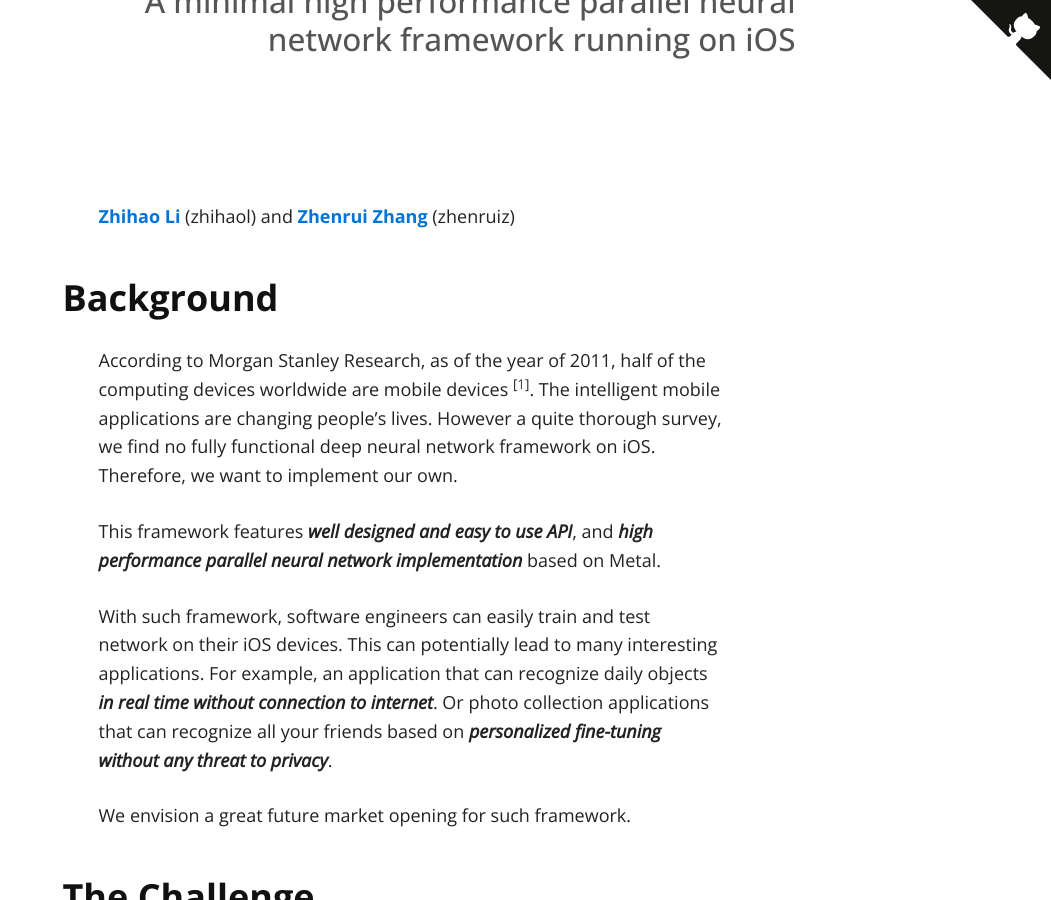
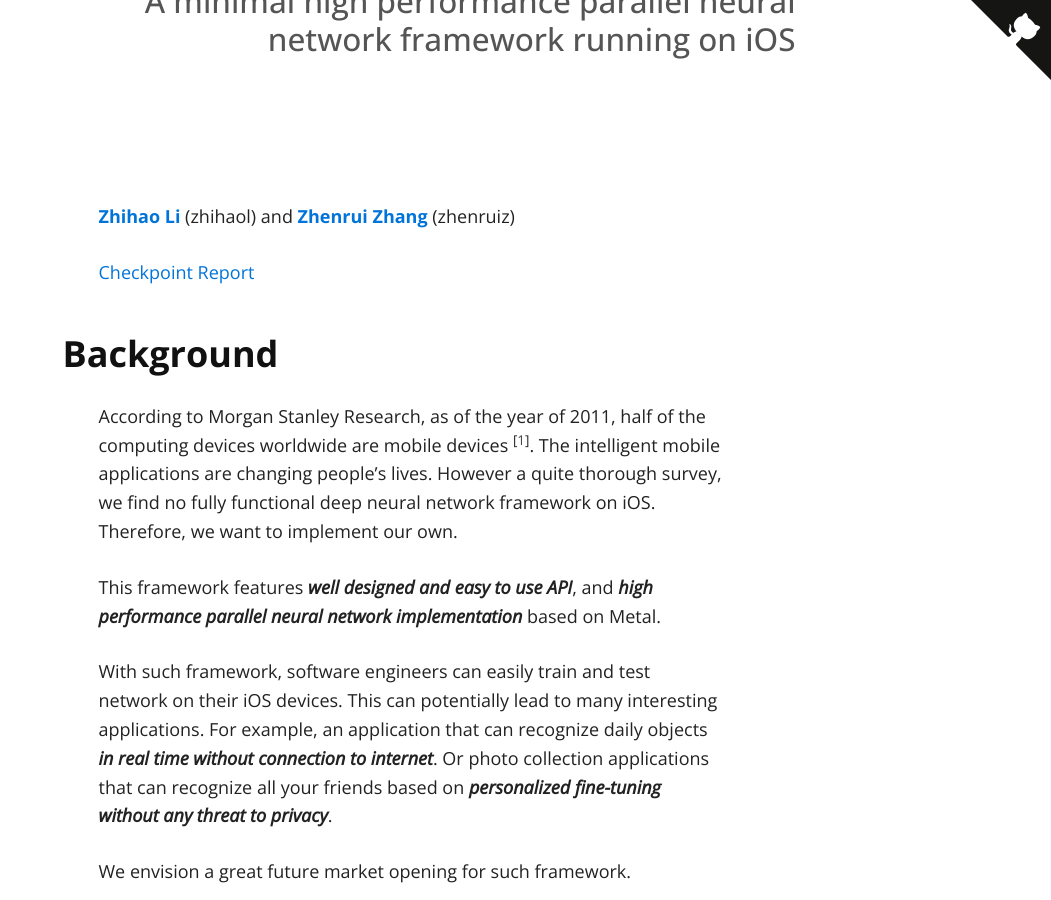
Before and after one commit to codinfox/espresso, a Jekyll site: the page built from index.md, in a window 1280 px wide and 900 px high, scrolled down 374 px. Shown: the whole window, without its empty margins (229-1280 px from the left). Built offline with Jekyll 4.4.1, drawn with Linux system fonts in a browser that asks for light colours; nearby versions of some CDN libraries.

Commit message:
Update index.md

```diff
--- a/index.md
+++ b/index.md
@@ -15,6 +15,7 @@ sup:after { content: "]"; }
 
 **[Zhihao Li](http://codinfox.github.io/)** (zhihaol) and **[Zhenrui Zhang](http://jerryzh168.github.io/)** (zhenruiz)
 
+<a href="http://codinfox.github.io/espresso/checkpoint" target="_blank">Checkpoint Report</a>
 
 ### Background
 
@@ -93,7 +94,6 @@ OSX and iOS based on Metal framework.
 | May 6 ~ Parallel Competition Day | Write final report and prepare for presentation     |    |
 
 
-----
 
 ##### References:
 
```
